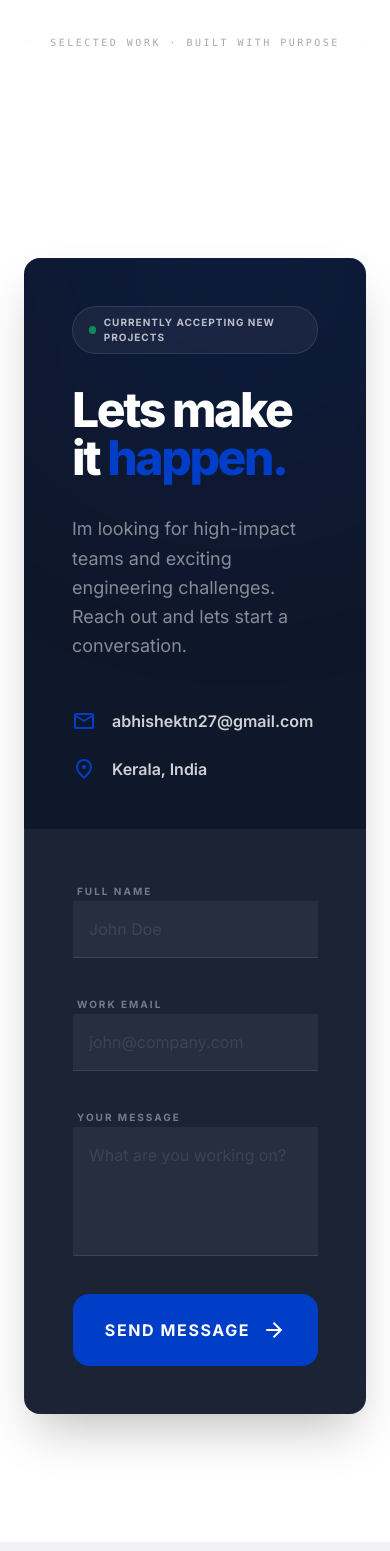
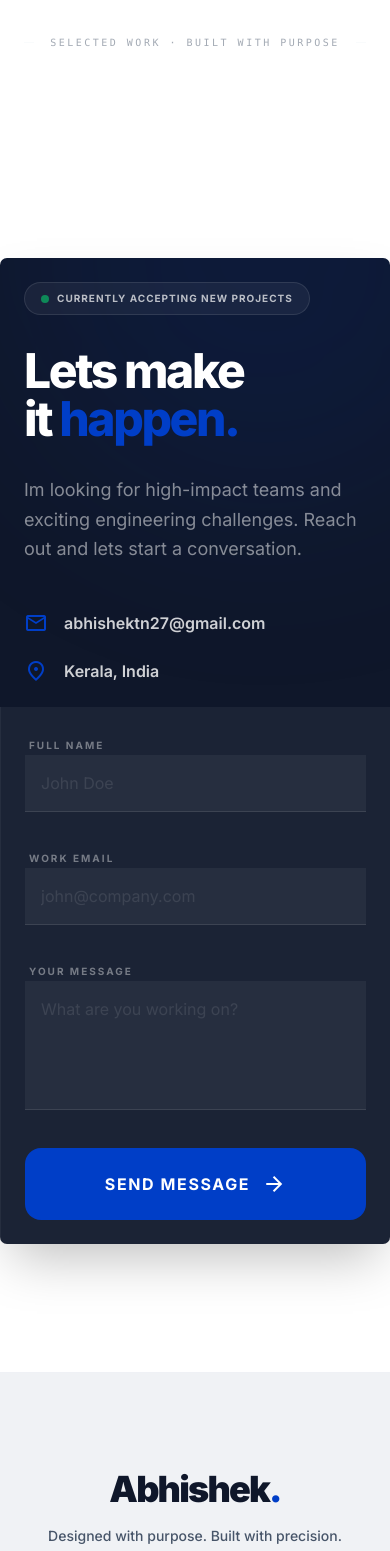
Before and after one commit to abhishek-nicorai/Abhishek-Portfolio, a Next.js app: page / in a window 390 px wide. Shown: the part 6280-7831 px from the top of the page. Built offline with nearby package versions, Linux system fonts and the light colour scheme.

Commit message:
Contact section padding improvements

```diff
--- a/src/sections/Contact.tsx
+++ b/src/sections/Contact.tsx
@@ -25,18 +25,18 @@ export const Contact = () => {
   };
 
   return (
-    <section id="contact" className="py-32 px-6 bg-white">
+    <section id="contact" className="py-32 px-0 bg-white">
       <div className="mx-auto">
 
         {/* The Premium Hub Card */}
-        <div className="bg-[#0F172A] rounded-[1rem] overflow-hidden relative shadow-2xl">
+        <div className="bg-[#0F172A] rounded-[7px] overflow-hidden relative shadow-2xl">
           {/* Subtle Background Glow */}
           <div className="absolute top-0 right-0 w-[500px] h-[500px] bg-primary/10 rounded-full blur-[100px] -translate-y-1/2 translate-x-1/4 pointer-events-none" />
 
           <div className="grid grid-cols-1 lg:grid-cols-2 gap-0 relative z-10">
 
             {/* Left Side: Information */}
-            <div className="p-12 md:p-20 flex flex-col justify-between">
+            <div className="p-6 md:p-20 flex flex-col justify-between">
               <div>
                 <div className="inline-flex items-center gap-2 px-4 py-2 rounded-full bg-white/5 border border-white/10 mb-8">
                   <span className="w-2 h-2 rounded-full bg-green-400 animate-pulse" />
@@ -67,7 +67,7 @@ export const Contact = () => {
             </div>
 
             {/* Right Side: The Form */}
-            <div className="p-12 md:p-20 bg-white/5 border-l border-white/5">
+            <div className="p-6 md:p-20 bg-white/5 border-l border-white/5">
               <form onSubmit={handleFormSubmit} className="space-y-8">
                 <div className="space-y-4">
                   <label className="text-[10px] font-bold text-white/40 uppercase tracking-[0.2em] ml-1">Full Name</label>
```
